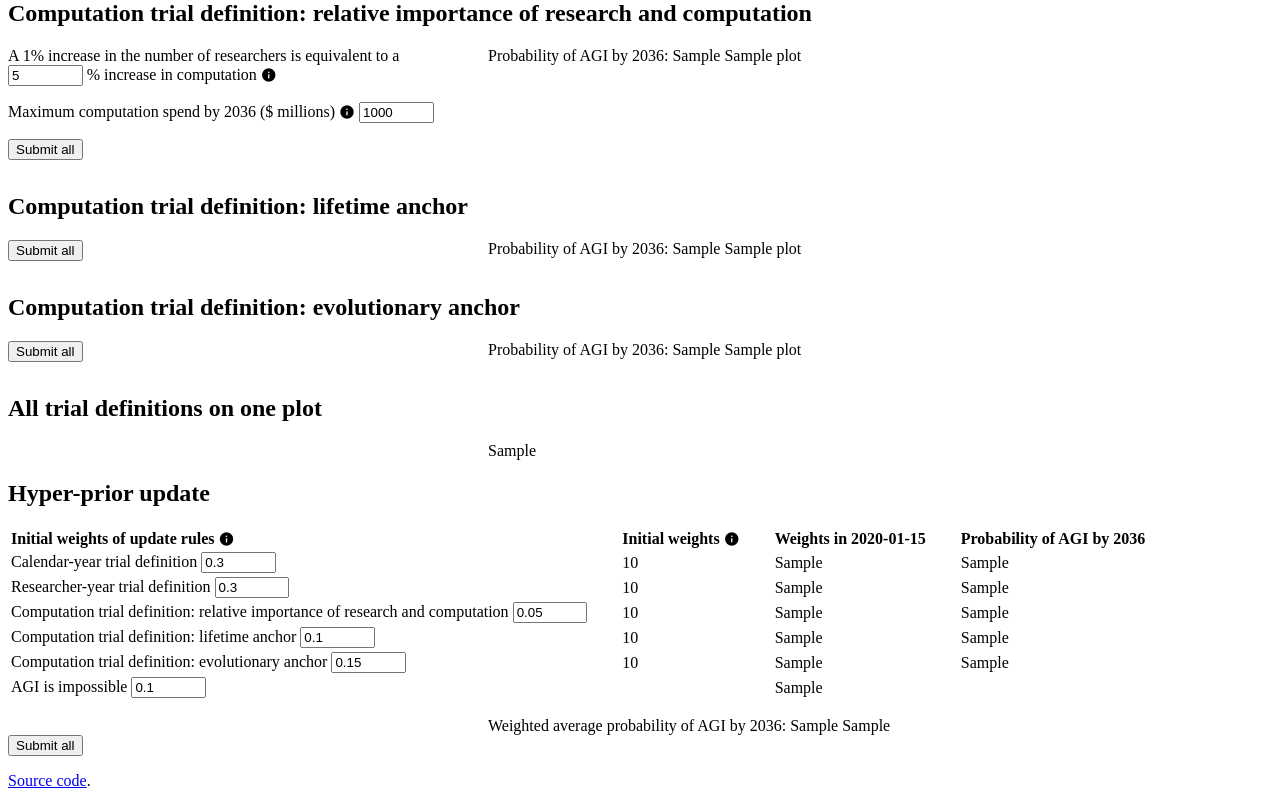
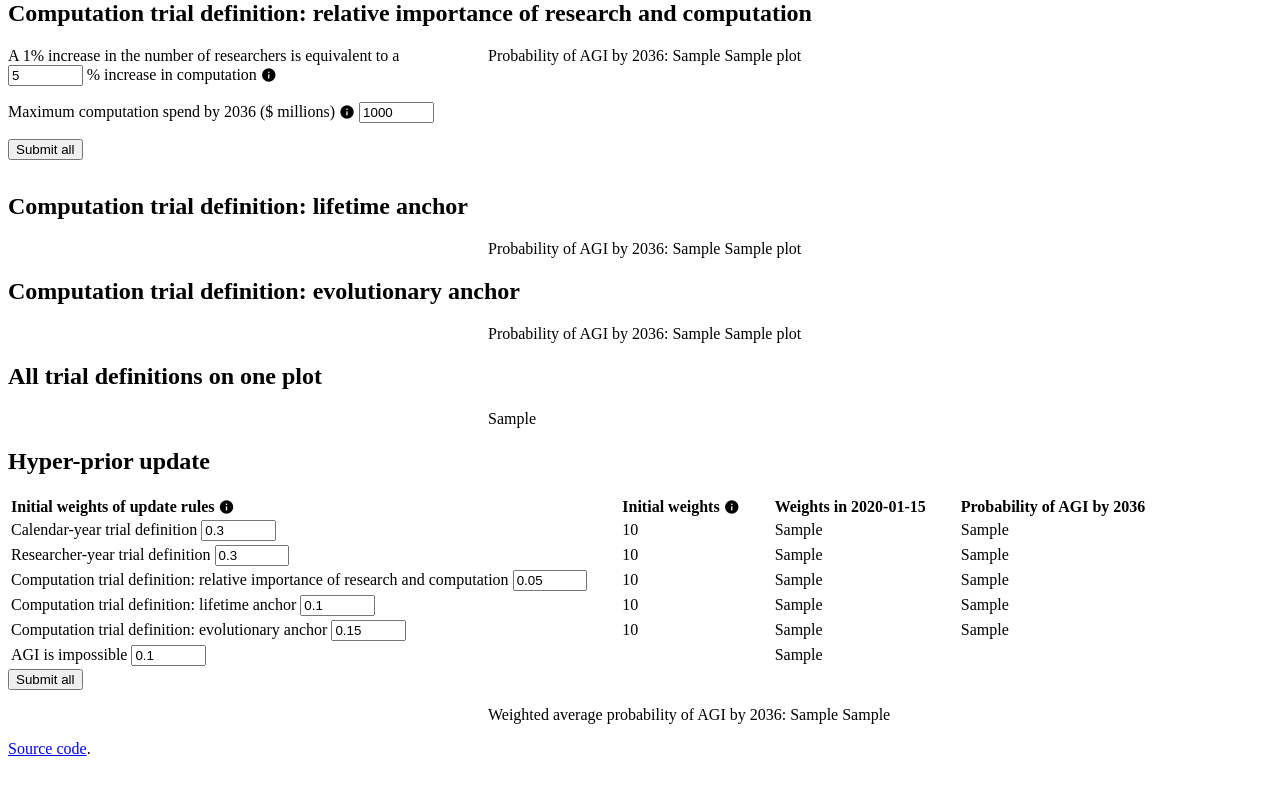
Before and after one commit to tadamcz/ai-timelines-priors, a Flask app: template templates/index.html in a window 1280 px wide. Shown: the part 576-1382 px from the top of the page. After the commit the page ends 1332 px from the top, so only its background shows below. Run offline with Flask 2, Linux system fonts and the light colour scheme; the template is opened without the code that fills it: values that come from a table or form of the project are taken from there, most other values are stand-ins (such as "Sample title", 1, 10 or a date in 2020); some libraries are stand-ins or nearby versions.

Commit message:
put submit buttons in better locations

```diff
--- a/templates/index.html
+++ b/templates/index.html
@@ -86,7 +86,6 @@ in the report "Semi-informative priors over AI timelines".
 <h2>Computation trial definition: lifetime anchor</h2>
 <div class="flex update_rule_box">
     <div class="input">
-    <button type='submit'>Submit all</button>
     </div>
     <div class="output">
     {% if result %}
@@ -101,7 +100,6 @@ in the report "Semi-informative priors over AI timelines".
 <h2>Computation trial definition: evolutionary anchor</h2>
 <div class="flex update_rule_box">
     <div class="input">
-    <button type='submit'>Submit all</button>
     </div>
     <div class="output">
     {% if result %}
@@ -159,6 +157,7 @@ in the report "Semi-informative priors over AI timelines".
         {{ table_data(result, result.agi_impossible) }}
     </tr>
 </table>
+<button type='submit'>Submit all</button>
 
 <div class="flex">
     <div class="input"></div>
@@ -169,8 +168,6 @@ in the report "Semi-informative priors over AI timelines".
 </div>
 
 </div>
-
-<button type='submit'>Submit all</button>
 </form>
 
 <p><a href="https://github.com/tadamcz/ai-timelines-priors">Source code</a>.</p>
```
